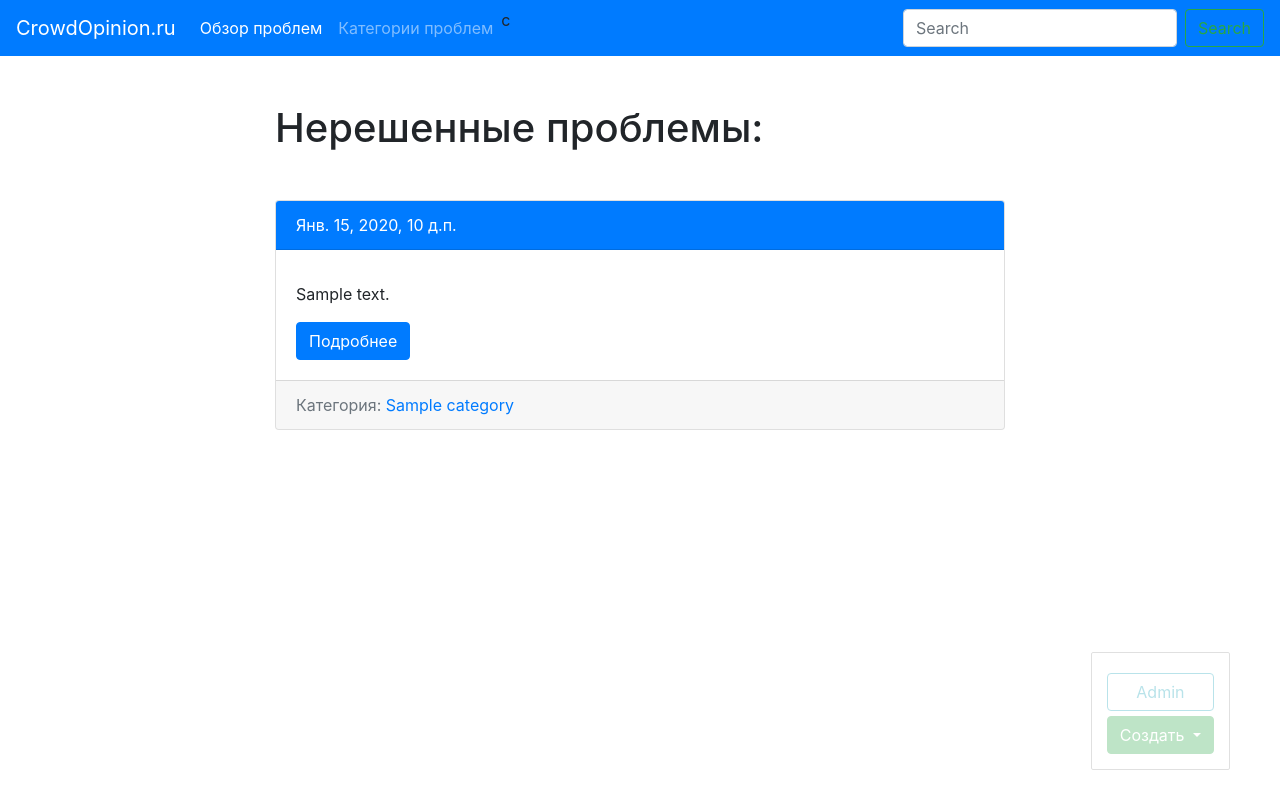
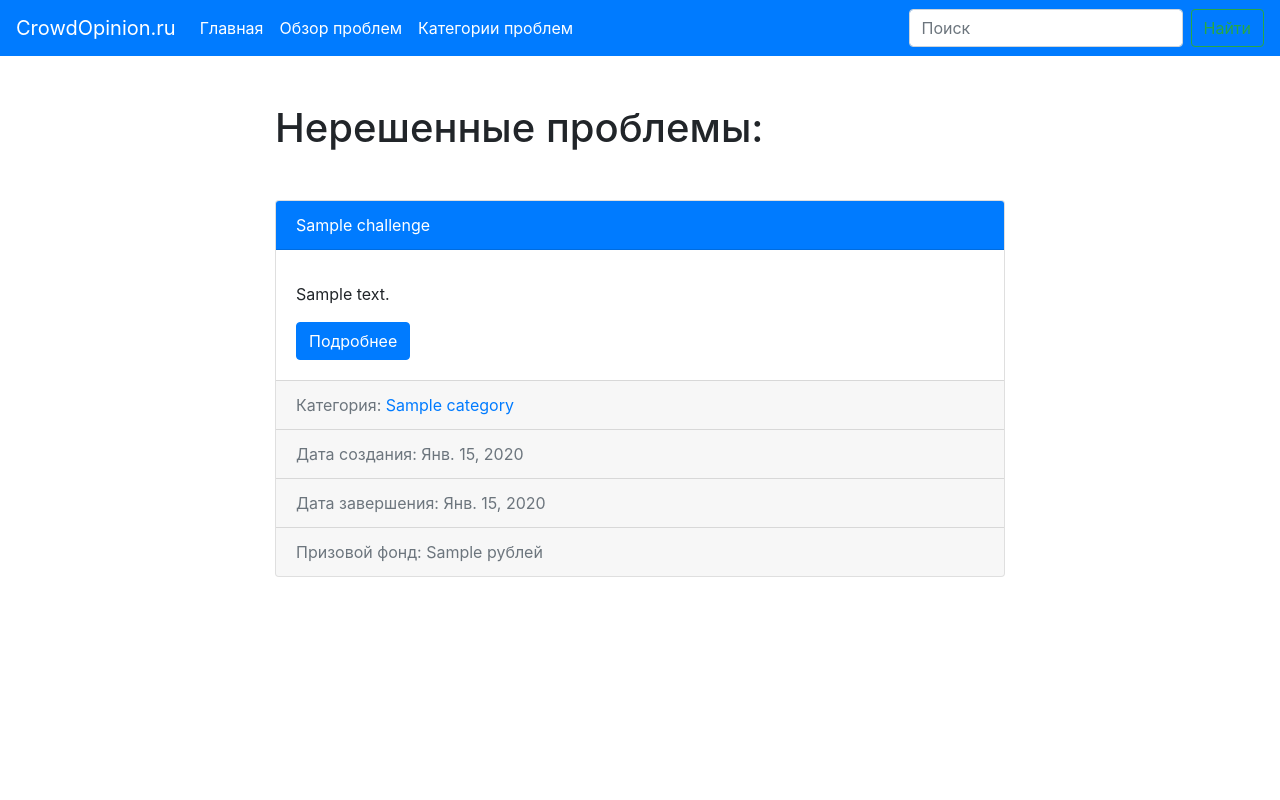
Before and after one commit to 4dragunov/Crowd, a Django app: page /challenges/ in a window 1280 px wide. Run offline with Django 3.2, Linux system fonts and the light colour scheme; tables that the repository leaves empty hold one stand-in row (values such as "Sample post"); some libraries are stand-ins or nearby versions.

Commit message:
добавил дату завершения, приз

```diff
--- a/CrowdEngine/CrowdEngine/urls.py
+++ b/CrowdEngine/CrowdEngine/urls.py
@@ -1,9 +1,11 @@
 from django.contrib import admin
 from django.urls import path
 from django.urls import include
+from .views import redirect_crowd
 
 
 urlpatterns = [
+    path('', redirect_crowd, name='main_url'),
     path('admin/', admin.site.urls),
     path('challenges/', include('challenge.urls'))
 
--- /dev/null
+++ b/CrowdEngine/CrowdEngine/views.py
@@ -0,0 +1,5 @@
+from django.shortcuts import redirect, render
+
+def redirect_crowd(request):
+    data = 123
+    return render(request, 'main.html', context={'data': data})
--- a/CrowdEngine/challenge/forms.py
+++ b/CrowdEngine/challenge/forms.py
@@ -1,6 +1,8 @@
 from django import forms
 from .models import Category, Challenge
 from django.core.exceptions import ValidationError
+from time import time
+
 
 class CategoryForm(forms.ModelForm):
     # title = forms.CharField(max_length=50)
@@ -40,13 +42,15 @@ class ChallengeForm(forms.ModelForm):
 
     class Meta:
         model = Challenge
-        fields = ['title', 'slug', 'body', 'categories' ]
+        fields = ['title', 'slug', 'body', 'categories', 'prize', 'date_remaining']
 
         widgets = {
             'title': forms.TextInput(attrs={'class': 'form-control'}),
             'slug': forms.TextInput(attrs={'class': 'form-control'}),
             'body' : forms.Textarea(attrs={'class': 'form-control'}),
             'categories': forms.SelectMultiple(attrs={'class': 'form-control'}),
+            'prize': forms.TextInput(attrs={'class': 'form-control'}),
+            'date_remaining': forms.SelectDateWidget(attrs={'class': 'form-control'}),
         }
 
     def clean_slug(self):
--- a/CrowdEngine/challenge/models.py
+++ b/CrowdEngine/challenge/models.py
@@ -6,6 +6,7 @@ from django.contrib.auth import get_user_model
 from django.utils.text import slugify
 
 from time import time
+from datetime import datetime
 
 
 
@@ -20,8 +21,10 @@ class Challenge(models.Model):
     title = models.CharField(max_length=150, db_index=True)
     slug = models.SlugField(max_length=150, blank=True, unique=True)
     body = models.TextField(blank=True, db_index=True)
-    date_pub = models.DateTimeField(auto_now_add=True)
-    categories = models.ManyToManyField('Category', blank=True, related_name='challenges')
+    date_pub = models.DateField(auto_now_add=True)
+    date_remaining = models.DateField(auto_now_add=False, blank=True, null=True)
+    prize = models.CharField(max_length=20, default=10)
+    categories = models.ManyToManyField('Category', related_name='challenges')
     # tags = models.ManyToManyField('Tag', blank=True, related_name='posts')
 
     def __str__(self):
--- a/CrowdEngine/challenge/templates/challenge/includes/challenge_card_template.html
+++ b/CrowdEngine/challenge/templates/challenge/includes/challenge_card_template.html
@@ -1,16 +1,34 @@
  <div class="card  mb-5">
   <div class="card-header text-white bg-primary">
-      {{ challenge.date_pub }}
+      {{ challenge.title }}
   </div>
   <div class="card-body">
     <h5 class="card-title">{{ challenge.titile }}</h5>
-    <p class="card-text">{{ challenge.body|truncatewords:15 }}</p>
+
+    <p class="card-text">{{ challenge.body|truncatewords:45 }}</p>
     <a href="{{ challenge.get_absolute_url }}" class="btn btn-primary">Подробнее </a>
 
   </div>
+
     <div class="card-footer text-muted">
       {% for category in challenge.categories.all %}
          Категория:<a href="{{ category.get_absolute_url }}"> {{ category.title }}</a>
+
          {% endfor %}
      </div>
+     <div class="card-footer text-muted">
+          Дата создания: {{ challenge.date_pub }}
+
+
+     </div>
+     <div class="card-footer text-muted">
+         Дата завершения: {{ challenge.date_remaining }}
+
+
+     </div>
+
+     <div class="card-footer text-muted">
+          Призовой фонд: {{ challenge.prize }} рублей
+
+     </div>
 </div>
--- a/CrowdEngine/challenge/templates/challenge/index.html
+++ b/CrowdEngine/challenge/templates/challenge/index.html
@@ -2,7 +2,7 @@
 
 
 {% block title %}
-<h1>Challenges list</h1>
+CrowdOpinion.ru
 {% endblock %}
 
 {% block content %}
--- a/CrowdEngine/challenge/views.py
+++ b/CrowdEngine/challenge/views.py
@@ -4,11 +4,11 @@ from django.views.generic import View
 from .forms import CategoryForm, ChallengeForm
 from .utils import ObjectDetailMixin, ObjectUpdateMixin, ObjectDeleteMixin
 from django.urls import reverse
+from django.contrib.auth.mixins import LoginRequiredMixin
 
 def challenges_list(request):
     challenges = Challenge.objects.all()
     return render(request, 'challenge/index.html', context={'challenges': challenges})
-
 
 # def challenge_detail(request, slug):
 #     challenge = Challenge.objects.get(slug__iexact=slug)
@@ -23,10 +23,10 @@ def categories_list(request):
     categories = Category.objects.all()
     return render(request, 'challenge/categories_list.html', context={'categories': categories})
 
-
 class CategoryDetail(ObjectDetailMixin, View):
     model = Category
     template = 'challenge/categories_detail.html'
+
 class CategoryCreate(View):
     def get(self, request):
         form = CategoryForm()
@@ -65,8 +65,6 @@ class CategoryUpdate(ObjectUpdateMixin, View):
     model_form = CategoryForm
     template = 'challenge/category_update_form.html'
 
-
-
 class CategoryDelete(ObjectDeleteMixin, View):
 
     model = Category
--- a/CrowdEngine/templates/base.html
+++ b/CrowdEngine/templates/base.html
@@ -11,7 +11,7 @@
 <script src="https://stackpath.bootstrapcdn.com/bootstrap/4.5.0/js/bootstrap.min.js" integrity="sha384-OgVRvuATP1z7JjHLkuOU7Xw704+h835Lr+6QL9UvYjZE3Ipu6Tp75j7Bh/kR0JKI" crossorigin="anonymous"></script>
     <title>
         {% block title %}
-            Title ST
+            CrowdOpinion.ru
         {% endblock %}
     </title>
 </head>
@@ -25,16 +25,19 @@
   <div class="collapse navbar-collapse" id="navbarTogglerDemo03">
     <ul class="navbar-nav mr-auto mt-2 mt-lg-0">
       <li class="nav-item active">
+        <a class="nav-link" href=" {% url 'main_url' %}">Главная</a>
+      </li>
+      <li class="nav-item active">
         <a class="nav-link" href=" {% url 'challenges_list_url' %}">Обзор проблем</a>
       </li>
-      <li class="nav-item">
+      <li class="nav-item active">
         <a class="nav-link" href="{% url 'categories_list_url' %}">Категории проблем</a>
-      </li>c
+      </li>
 
     </ul>
     <form class="form-inline my-2 my-lg-0">
-      <input class="form-control mr-sm-2" type="search" placeholder="Search" aria-label="Search">
-      <button class="btn btn-outline-success my-2 my-sm-0" type="submit">Search</button>
+      <input class="form-control mr-sm-2" type="search" placeholder="Поиск" aria-label="Search">
+      <button class="btn btn-outline-success my-2 my-sm-0" type="submit">Найти</button>
     </form>
   </div>
 </nav>
@@ -48,11 +51,15 @@
         </div>
     </div>
 
+    {% if request.user.is_authenticated and request.user.is_staff%}
+
     <div class="admin-panel" align-items-center>
         <a href="/admin" class="btn btn-outline-info">Admin</a>
         {% block admin-panel %}
         {% endblock %}
     </div>
 
+    {% endif %}
+
 </body>
 </html>
```
Also changed, not shown: CrowdEngine/templates/main.html (added, +10 -0 lines), CrowdEngine/challenge/migrations/0004_auto_20200716_1224.py (added), CrowdEngine/challenge/migrations/0005_auto_20200716_1225.py (added), 1 other file.
